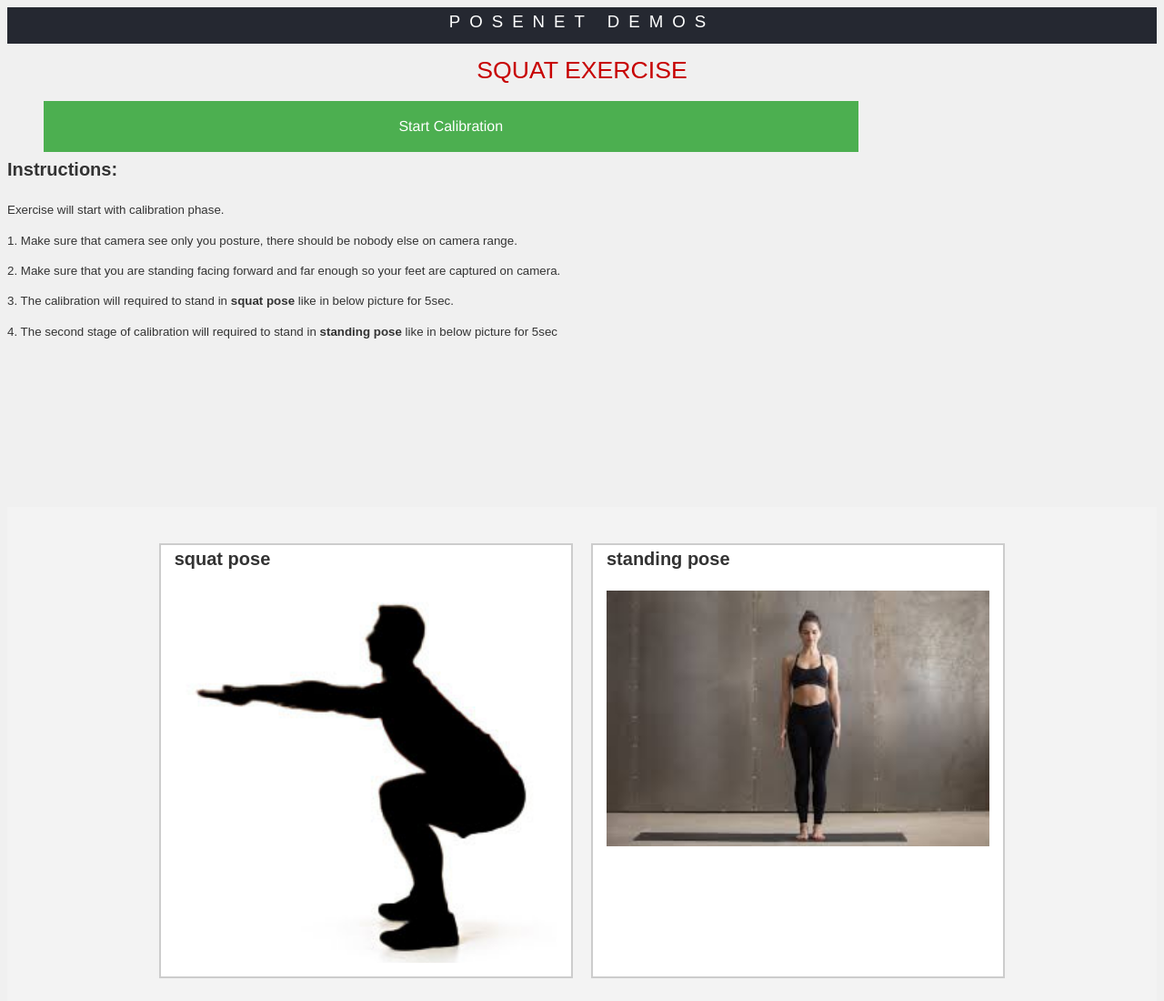
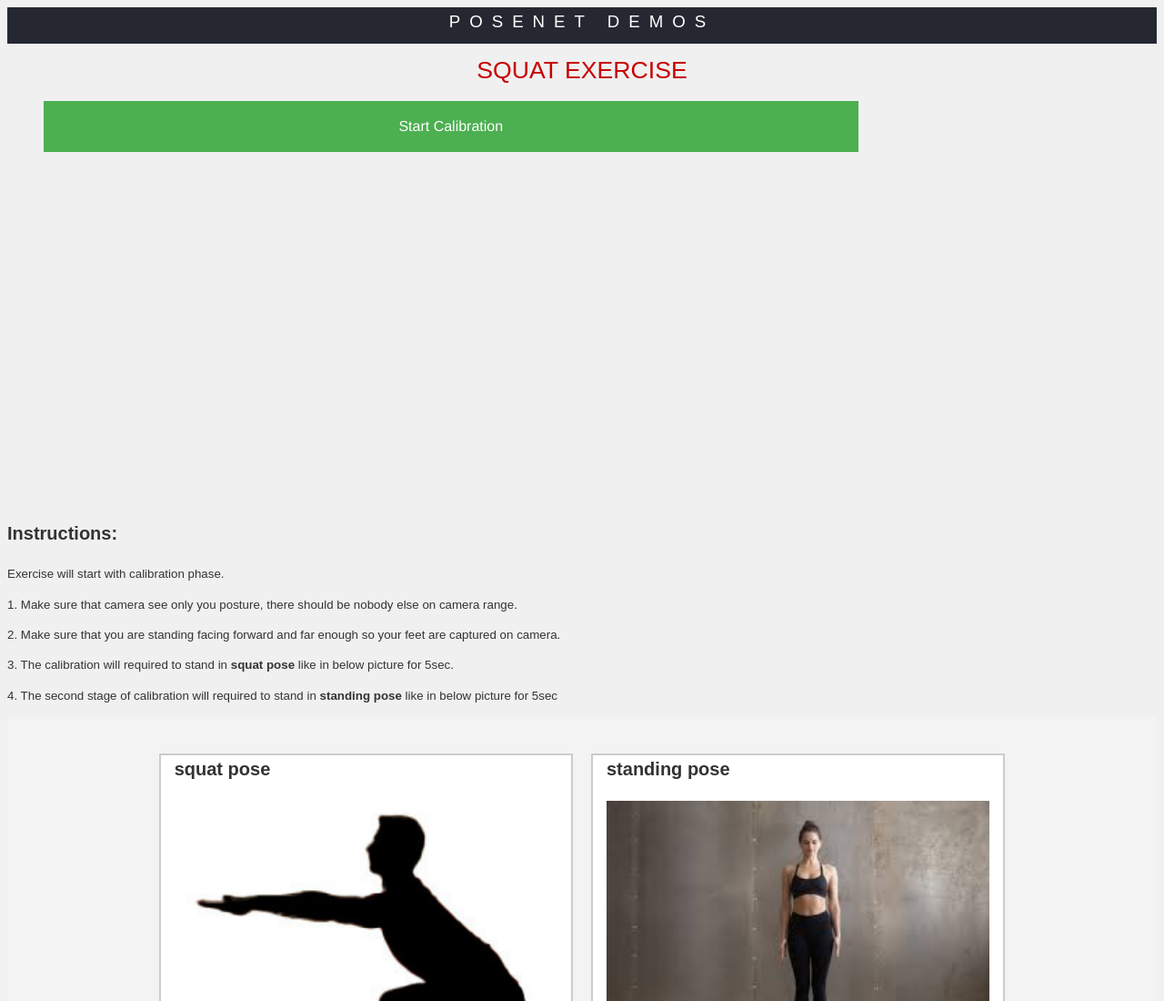
Before and after one commit to Filip-Konkowski/squat-counter, a website built with Parcel: page instruction-squat.html in a window 1280 px wide. Shown: the top 1100 px of the page at 91% size. Built offline with nearby package versions, Linux system fonts and the light colour scheme; no server answers.

Commit message:
Make video more visible on calibration

```diff
--- a/css/common.css
+++ b/css/common.css
@@ -1,5 +1,6 @@
 .btn-calibration {
-    background-color: #4CAF50; /* Green */
+    background-color: #4CAF50;
+    /* Green */
     border: none;
     color: white;
     padding: 16px 32px;
@@ -8,14 +9,16 @@
     display: inline-block;
     font-size: 16px;
     margin: 4px 2px;
-    -webkit-transition-duration: 0.4s; /* Safari */
+    -webkit-transition-duration: 0.4s;
+    /* Safari */
     transition-duration: 0.4s;
     cursor: pointer;
     width: 70%;
 }
 
 .btn-calibration:hover {
-    background-color: #4CAF50; /* Green */
+    background-color: #4CAF50;
+    /* Green */
     color: white;
 }
 
@@ -33,16 +36,30 @@ video {
 #counter {
     width: 100%;
     border: 5px solid red;
-    background-color:#13aa22;
+    background-color: #13aa22;
     font-size: calc(20vw + 20vh + 15vmin);
 }
 
 .slider.vertical-50 {
     width: 50vh;
-    transform: scale(1,-1);
+    transform: scale(1, -1);
     height: 30vh !important;
 }
 
 .slider-handle {
     width: 20vw !important;
 }
+
+.cover-video {
+    object-fit: cover;
+    height: 50vh;
+}
+
+video {
+    position: absolute;
+    /* top: 0;*/
+    left: 0;
+    z-index: 1;
+    max-height: 100%;
+    min-width: 100%;
+  }
--- a/instruction-squat.html
+++ b/instruction-squat.html
@@ -23,6 +23,9 @@
         <div></div>
             <a class="btn-calibration" href="camera-squat.html">Start Calibration</a>
         </div>
+        <div class="centerize cover-video" >
+            <video autoplay></video>
+        </div>
         <div id="instructions">
             <h2>Instructions: </h2>
             <div>
@@ -33,9 +36,7 @@
                 <p>4. The second stage of calibration will required to stand in <b>standing pose</b> like in below picture for 5sec</p>
             </div>
 
-            <div class="centerize">
-                <video autoplay></video>
-            </div>
+
             <div>
                 <ul id="exercise-list">
                     <li>
```
